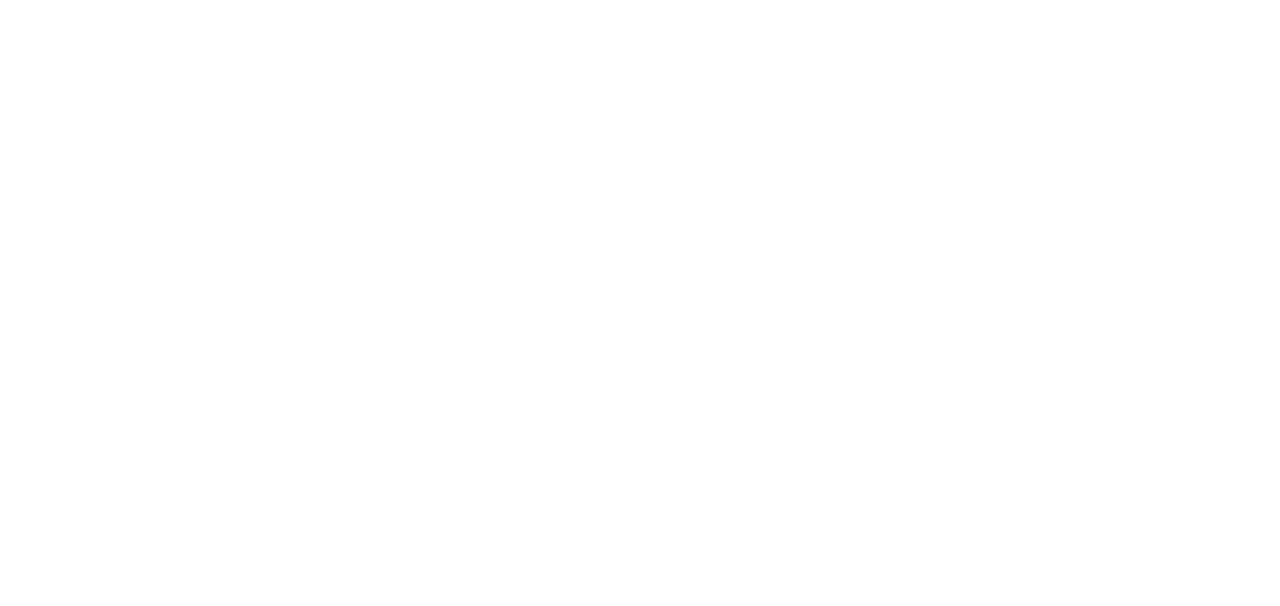
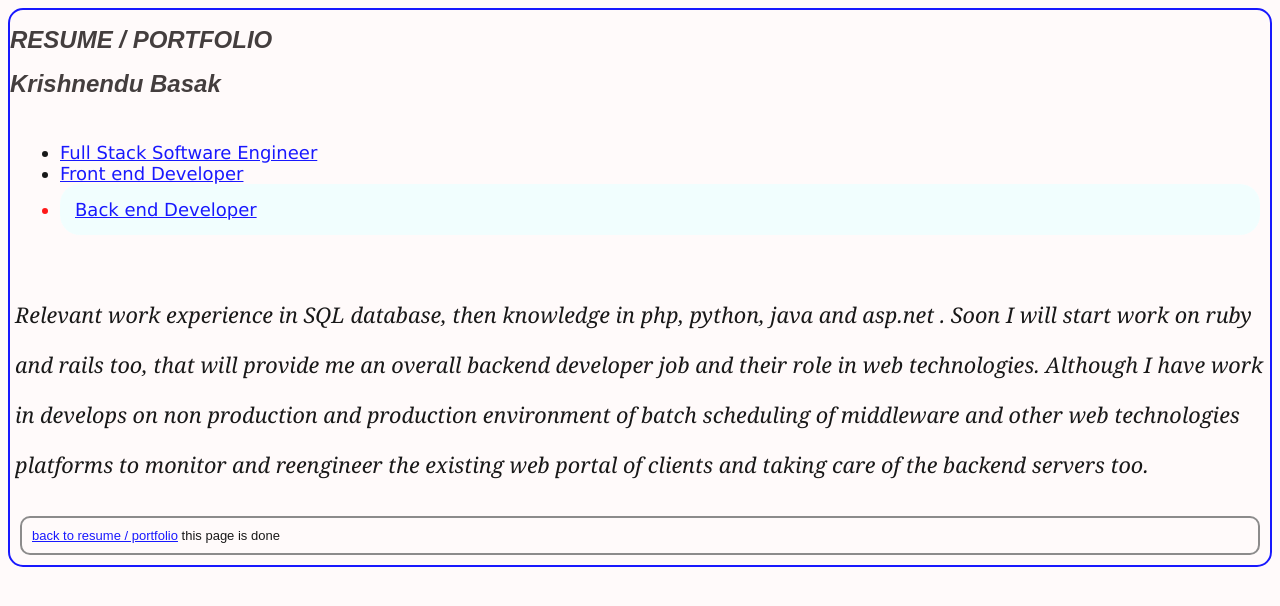
Before and after one commit to krisauz17/my-repository-15feb2022, a website: page back end developer.html in a window 1280 px wide. Drawn offline with Linux system fonts and the light colour scheme.

```diff
--- a/back end developer.html
+++ b/back end developer.html
@@ -0,0 +1,37 @@
+<!DOCTYPE html>
+<html>
+
+    <head>
+
+      <meta charset="utf-8">
+      <meta name="viewport" content="width=device-width" initial-scale="1">
+      <meta name="keywords" content="personal website, portfolio, resume">
+      <meta name="description" content="personal website, portfolio, cover letter formate and resume of Krishnnendu Basak">
+      <meta name="author" content="Krishnendu Basak">
+      <title>personal website and portfolio</title>
+      <link rel="stylesheet" href="style1.css">
+
+  </head>
+  <body>
+      <header>
+          <h1>RESUME / PORTFOLIO</h1>
+          <h1>Krishnendu Basak</h1>
+          <nav>
+              <ul>
+                  <li><a href="full stack software engineer.html">Full Stack Software Engineer</a></li>
+                  <li><a href="front end developer.html">Front end Developer</a></li>
+                  <li class="current"><a href="back end developer.html">Back end Developer</a></li>
+              </ul>
+          </nav>
+
+          <p>Relevant work experience in SQL database, then knowledge in php, python, java and asp.net .
+            Soon I will start work on ruby and rails too, that will provide me an overall backend developer job and their role in web technologies. Although I have work in develops on non production and production environment of batch scheduling of middleware and other web technologies platforms to monitor and reengineer the existing web portal of clients and taking care of the backend servers too.</p>
+
+
+      </header>
+
+
+
+      <footer><a href="index.html">back to resume / portfolio</a> this page is done</footer>
+  </body>
+</html>
--- /dev/null
+++ b/style1.css
@@ -0,0 +1,57 @@
+body{
+font-family:'Lucida Sans', 'Lucida Sans Regular', 'Lucida Grande', 'Lucida Sans Unicode', Geneva, Verdana, sans-serif;
+font-size:large;
+background-color:snow;
+opacity: 0.9;
+border: 2px solid blue;
+border-radius: 15px;
+}
+
+head{
+
+}
+
+header{
+
+}
+
+footer{
+    font-family:Arial, Helvetica, sans-serif;
+    font-size:small;
+    padding: 10px;
+    border: 2px solid grey ;
+    margin: 10px;
+    border-radius: 10px;
+}
+
+h1{
+    font-family:fantasy;
+    font-size:x-large ;
+    color:rgb(48, 42, 42);
+    font-style:italic;
+}
+
+p{
+    font-family:Cambria, Cochin, Georgia, Times, 'Times New Roman', serif;
+    font-size: larger;
+    font-style:italic;
+    padding: 5px;
+    line-height: 50px;
+}
+a {
+    color: blue;
+
+}
+nav {
+    padding: 10px;
+    border-color: black;
+    border-radius: 5px;
+
+}
+
+.current {
+    color:red;
+    padding: 15px;
+    border-radius: 20px;
+    background-color:azure;
+}
```
Also changed, not shown: front end developer.html (+6 -5 lines), full stack software engineer.html (+6 -5 lines), index.html (+4 -3 lines), style.css (added), style2.css (added).
